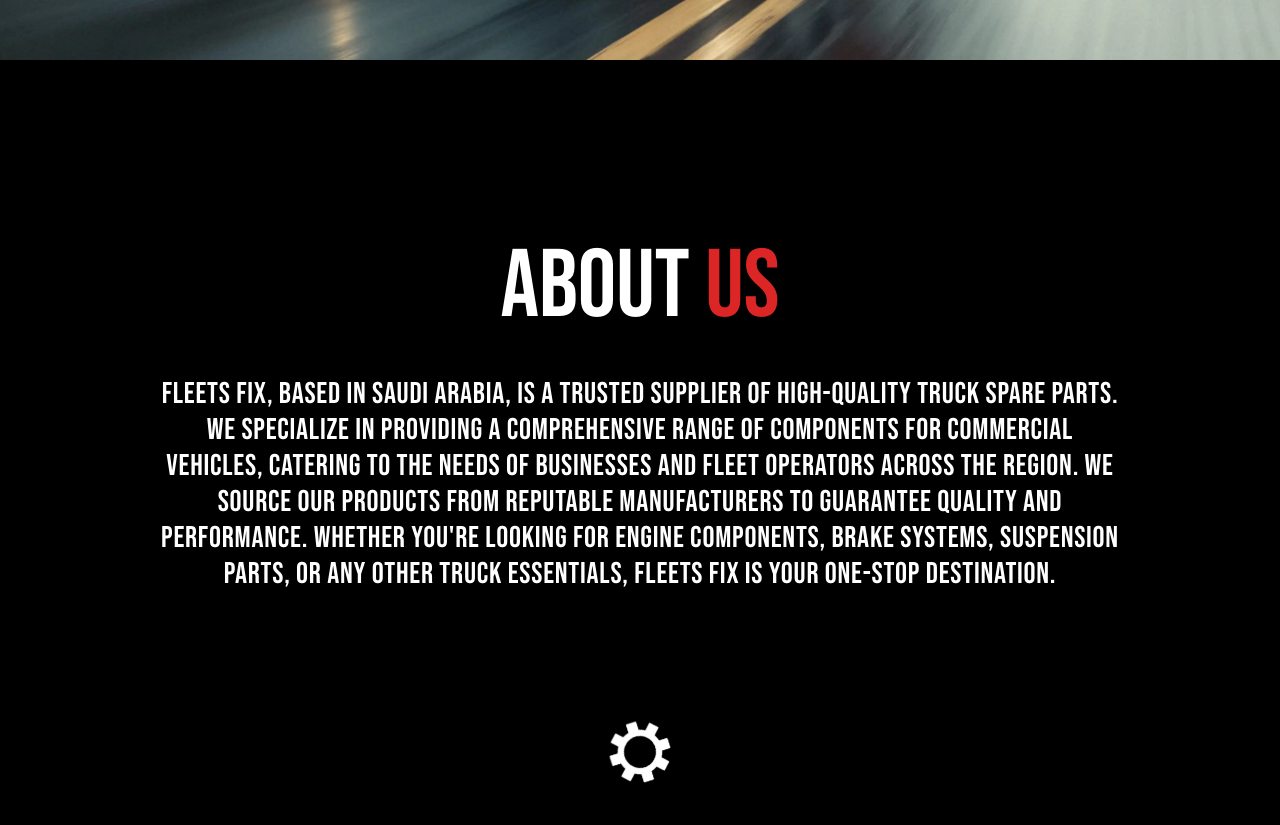
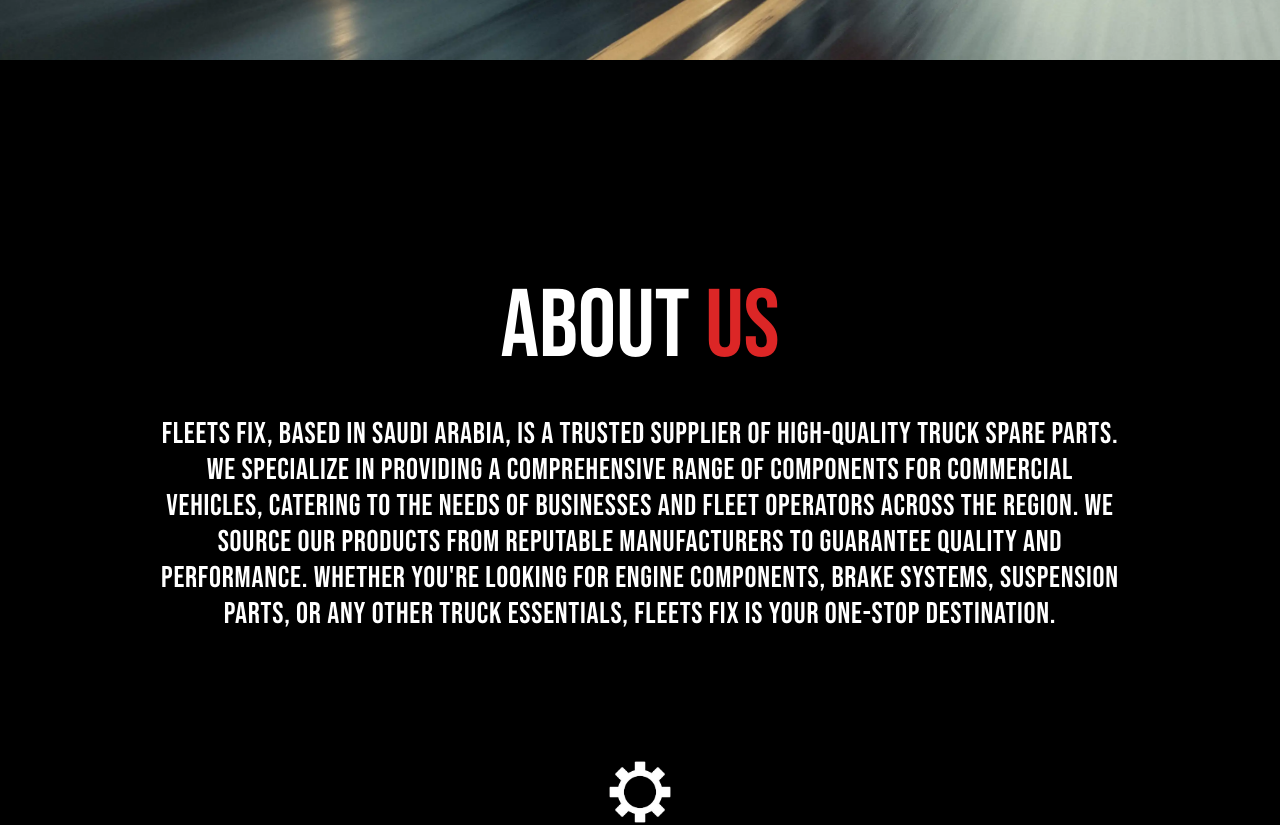
Before and after one commit to shamilshiraz/fleetfix, a React (Vite) app: page / in a window 1280 px wide. Shown: the part 740-1565 px from the top of the page. Built offline with nearby package versions, Linux system fonts and the light colour scheme.

Commit message:
added arabic

```diff
--- a/src/Components/About.jsx
+++ b/src/Components/About.jsx
@@ -1,26 +1,32 @@
-import { motion } from 'framer-motion';
-import React from 'react'
+import { motion, useScroll, useTransform } from 'framer-motion';
+import React, { useRef } from 'react'
 import { useTranslation } from 'react-i18next';
 
 function About() {
+  const container = useRef();
+  const { scrollYProgress } = useScroll({
+    target: container,
+    offset: ['start end', 'end start'],
+  });
 
+  // Rotate right on scrolling down and left on scrolling up
+  const rotate = useTransform(scrollYProgress, [0, 1], [0, 3600]);
     const { t } = useTranslation();
 
   return (
-    <div id='about' className='h-[] bg-black text-white py-5 w-full grid place-content-center'>
-<div className=" sm:p-40  px-4 flex flex-col justify-center items-center">
+    <div id='about' className='h-[] bg-black text-white py-5 w-full grid place-content-center '>
+<div className=" sm:p-40 mt-10 px-4 flex flex-col justify-center items-center">
     <p data-aos="fade-up" className='text-8xl'>{t('about.ab')} <span className='text-red-600'>{t('about.us')} </span> </p>
     <p data-aos="fade-up"
     data-aos-duration="1600"
      className='sm:text-3xl text-2xl leading-loose tracking-wide py-10 text-center'>
     {t('about.para')} </p>
                             <motion.img
-                                className='h-[10vh] mt-20'
+                                className='h-[10vh] m-20'
                                 src="./bolt.png"
                                 alt="Rotating Bolt"
                                 initial={{ rotate: 0 }}
-                                animate={{ rotate: 360 }}
-                                transition={{ repeat: Infinity, duration: 2, ease: "linear" }}
+                                style={{ rotate }}                                transition={{ repeat: Infinity, duration: 2, ease: "linear" }}
                             />
 </div>
     </div>
```
